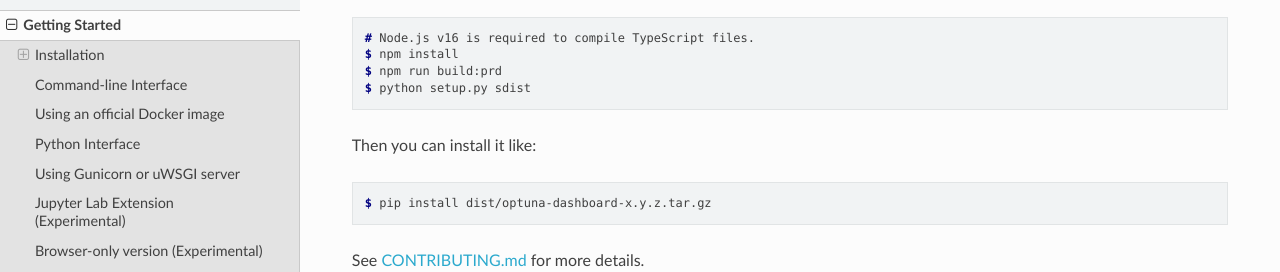
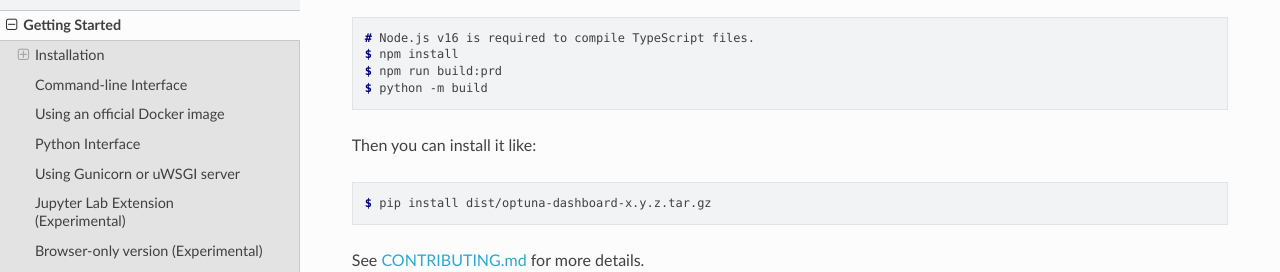
Before and after one commit to optuna/optuna-dashboard, a Sphinx documentation site: the page built from docs/getting-started.rst, in a window 1280 px wide and 900 px high, scrolled down 1200 px. Shown: the part 179-451 px from the top of the window. Built offline with Sphinx 7.4.7 and the Read the Docs theme 2.0.0, drawn with Linux system fonts in a browser that asks for light colours.

Commit message:
Delete setup command

```diff
--- a/docs/getting-started.rst
+++ b/docs/getting-started.rst
@@ -48,7 +48,7 @@
    # Node.js v16 is required to compile TypeScript files.
    $ npm install
    $ npm run build:prd
-   $ python setup.py sdist
+   $ python -m build
 
 Then you can install it like:
 
```
Also changed, not shown: 4 other files.
